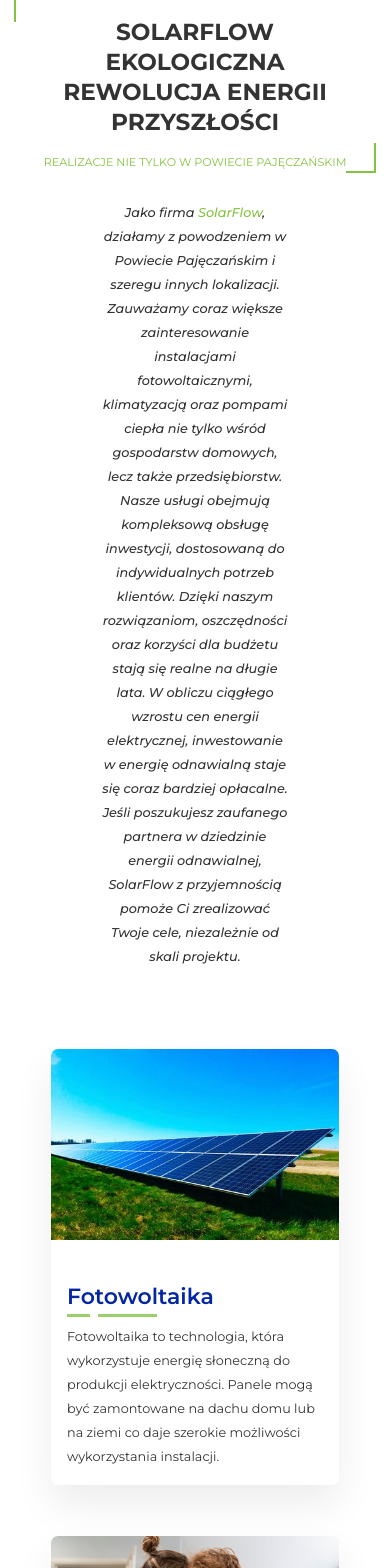
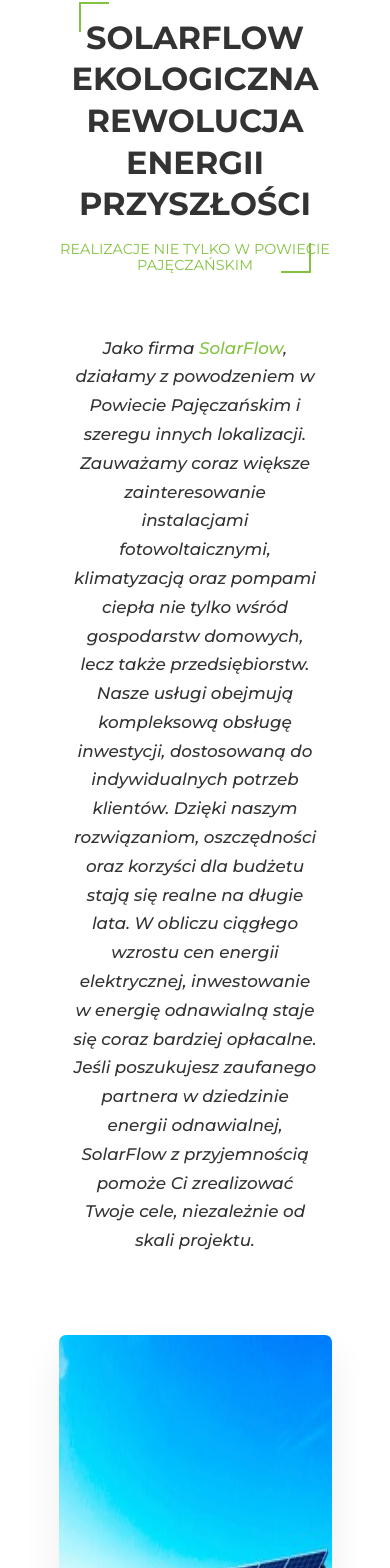
Before and after one commit to Rohhan415/SolarFlow, a React (Vite) app: page / in a window 390 px wide. Shown: the part 5262-6830 px from the top of the page. Built offline with nearby package versions, Linux system fonts and the light colour scheme.

Commit message:
Refactor: Updated CSS styles for responsiveness in FooterInformation, EnergySolutionsSection, and EnergySolutionsSection components

```diff
--- a/src/components/Footer/Footer.module.css
+++ b/src/components/Footer/Footer.module.css
@@ -107,3 +107,49 @@
 .footerInformationContactListBold {
   font-weight: 700;
 }
+
+@media (max-width: 64em) {
+  .footerFeatured {
+    flex-direction: column;
+    gap: 3rem;
+    font-size: 2.1rem;
+  }
+
+  .footerHighlight {
+    gap: 3rem;
+  }
+
+  .footerInformation {
+    grid-template-columns: repeat(2, 1fr);
+  }
+
+  .footerImage {
+    width: 40rem;
+    height: 30rem;
+  }
+
+  .footerInformationHeading {
+    font-size: 2.4rem;
+  }
+
+  .footerInformationList {
+    font-size: 2.1rem;
+  }
+  .footerInformationListButton {
+    margin-bottom: 1.6rem;
+  }
+
+  .footerInformationContactList {
+    font-size: 2.1rem;
+    gap: 2rem;
+  }
+
+  .footerInformationAddressHeader {
+    font-size: 2.2rem;
+  }
+
+  .footerInformationAddressList {
+    font-size: 2.1rem;
+    gap: 2rem;
+  }
+}
--- a/src/components/Footer/FooterInformation.tsx
+++ b/src/components/Footer/FooterInformation.tsx
@@ -6,6 +6,7 @@
   return (
     <div className={styles.footerInformation}>
       <img
+        className={styles.footerImage}
         loading="lazy"
         src={Logo}
         alt="Logo Firmy"
--- a/src/components/Sections/EnergySolutionsSection/EnergySolutionsSection.module.css
+++ b/src/components/Sections/EnergySolutionsSection/EnergySolutionsSection.module.css
@@ -17,6 +17,11 @@
 @media (max-width: 64em) {
   .energySolutions {
     grid-template-columns: repeat(1, 1fr);
-    max-width: 0;
+    max-width: 70%;
+  }
+
+  .imageContainer {
+    width: 100%;
+    height: 20rem;
   }
 }
--- a/src/components/Sections/EnergySolutionsSection/components/header.module.css
+++ b/src/components/Sections/EnergySolutionsSection/components/header.module.css
@@ -67,3 +67,35 @@
 .color {
   color: var(--pale-green);
 }
+
+@media (max-width: 64em) {
+  .moduleHeader {
+    font-size: 4rem;
+  }
+
+  .moduleHeaderWrapper:before {
+    top: -15px;
+    left: 40px;
+  }
+
+  .moduleHeaderWrapper:after {
+    right: 40px;
+  }
+
+  .moduleHeaderDescription {
+    font-size: 1.6rem;
+    line-height: 2.4rem;
+    width: 80%;
+  }
+
+  .moduleHeaderParagraph {
+    font-size: 1.8rem;
+    line-height: 2rem;
+  }
+
+  .moduleHeaderDescription {
+    margin-top: 4rem;
+    font-size: 2.1rem;
+    line-height: 3.6rem;
+  }
+}
--- a/src/components/Sections/EnergySolutionsSection/components/modal.module.css
+++ b/src/components/Sections/EnergySolutionsSection/components/modal.module.css
@@ -164,3 +164,44 @@
   right: -1%; /* Adjust as needed */
   border-width: 0 2px 2px 0;
 }
+
+@media (max-width: 90em) {
+  .modalDescription {
+    font-size: 1.5rem;
+  }
+}
+
+@media (max-width: 81em) {
+  .modalDescription {
+    font-size: 1.4rem;
+  }
+}
+
+@media (max-width: 77em) {
+  .popupContent {
+    height: 85%;
+  }
+
+  .modalDescription {
+    font-size: 1.9rem;
+  }
+}
+
+@media (max-width: 66em) {
+  .modalImage {
+    display: none;
+  }
+  .modalInformation {
+    margin: 6rem 6rem 0 6rem;
+  }
+
+  .modalDescription {
+    font-size: 2.1rem;
+  }
+}
+
+@media (max-width: 48em) {
+  .modalDescription {
+    font-size: 1.7rem;
+  }
+}
--- a/src/components/Sections/EnergySolutionsSection/components/solution.module.css
+++ b/src/components/Sections/EnergySolutionsSection/components/solution.module.css
@@ -102,3 +102,29 @@
   background-color: var(--pale-green);
   opacity: 0.8;
 }
+
+@media (max-width: 64em) {
+  .imageContainer {
+    width: 100%;
+    height: 65rem;
+  }
+
+  .solutionImage {
+    width: 100%;
+    height: 65rem;
+  }
+
+  .imageButton {
+    font-size: 3rem;
+  }
+
+  .solutionTitle {
+    font-size: 4.4rem;
+    padding-bottom: 1rem;
+  }
+
+  .solutionDescription {
+    margin: 3rem 0 3rem 0;
+    font-size: 2.1rem;
+  }
+}
--- a/src/components/Sections/EnergySolutionsSection/components/solutions.ts
+++ b/src/components/Sections/EnergySolutionsSection/components/solutions.ts
@@ -24,7 +24,7 @@
     imgSrc: img2,
     modalTitle: "Wartość Energii Fotowoltaicznej dla Zrównoważonej Przyszłości",
     modalDescription:
-      "Energia fotowoltaiczna stanowi kluczowy element w dążeniu do zrównoważonej przyszłości energetycznej. Dzięki wykorzystaniu promieniowania słonecznego do wytwarzania elektryczności, fotowoltaika oferuje szereg korzyści dla środowiska i społeczeństwa. Instalacja paneli fotowoltaicznych umożliwia nie tylko produkcję własnej, czystej energii, ale także redukcję emisji gazów cieplarnianych oraz zmniejszenie zależności od tradycyjnych źródeł energii. Ponadto, fotowoltaika może przynieść oszczędności finansowe poprzez zmniejszenie rachunków za energię elektryczną oraz dostępność różnych programów wsparcia finansowego dla instalatorów. Inwestycja w energię fotowoltaiczną to nie tylko krok w kierunku zrównoważonego rozwoju, ale również długoterminowa inwestycja w przyszłość naszej planety.",
+      "Energia fotowoltaiczna stanowi kluczowy element w dążeniu do zrównoważonej przyszłości energetycznej. Dzięki wykorzystaniu promieniowania słonecznego do wytwarzania elektryczności, fotowoltaika oferuje szereg korzyści dla środowiska i społeczeństwa. Instalacja paneli fotowoltaicznych umożliwia nie tylko produkcję własnej, czystej energii, ale także redukcję emisji gazów cieplarnianych oraz zmniejszenie zależności od tradycyjnych źródeł energii. Ponadto, fotowoltaika może przynieść oszczędności finansowe poprzez zmniejszenie rachunków za energię elektryczną oraz dostępność różnych programów wsparcia finansowego dla instalatorów.",
     modalImgSrc: img5,
   },
   {
@@ -36,7 +36,7 @@
     modalTitle:
       "Zalety i Wartość Pompy Ciepła dla Efektywności Energetycznej i Komfortu Termicznego",
     modalDescription:
-      "Pompa ciepła jest wartościowym rozwiązaniem z kilku powodów. Po pierwsze, przyczynia się do oszczędności energii poprzez wykorzystanie odnawialnych źródeł ciepła, takich jak powietrze, grunt czy woda, co przekłada się na mniejsze zużycie energii elektrycznej w porównaniu do tradycyjnych systemów grzewczych. Ponadto, mimo początkowych kosztów inwestycyjnych, pompy ciepła są ekonomiczne w eksploatacji, charakteryzując się niskimi kosztami użytkowania oraz długą żywotnością. Ich działanie przynosi również komfort cieplny mieszkańcom, zapewniając równomierne rozprowadzenie ciepła w pomieszczeniach i możliwość chłodzenia w okresie letnim. Dodatkowo, korzystanie z pomp ciepła przyczynia się do ochrony środowiska poprzez zmniejszenie emisji gazów cieplarnianych i zanieczyszczeń powietrza, co stanowi istotny krok w walce ze zmianami klimatycznymi. Wreszcie, nieuzależnienie od cen paliw kopalnych sprawia, że pompa ciepła stanowi stabilną i ekologiczną alternatywę dla tradycyjnych systemów grzewczych.",
+      "Pompa ciepła jest wartościowym rozwiązaniem z kilku powodów. Po pierwsze, przyczynia się do oszczędności energii poprzez wykorzystanie odnawialnych źródeł ciepła, takich jak powietrze, grunt czy woda, co przekłada się na mniejsze zużycie energii elektrycznej w porównaniu do tradycyjnych systemów grzewczych. Ponadto, mimo początkowych kosztów inwestycyjnych, pompy ciepła są ekonomiczne w eksploatacji, charakteryzując się niskimi kosztami użytkowania oraz długą żywotnością. Ich działanie przynosi również komfort cieplny mieszkańcom, zapewniając równomierne rozprowadzenie ciepła w pomieszczeniach i możliwość chłodzenia w okresie letnim. ",
     modalImgSrc: img12,
   },
   {
@@ -48,7 +48,7 @@
     modalTitle:
       "Korzyści i Wartość Klimatyzacji dla Komfortu i Efektywności Wnętrz",
     modalDescription:
-      "Klimatyzacja stanowi istotny element zapewniający komfort i wydajność energetyczną w dzisiejszych budynkach. Oprócz oczywistej funkcji chłodzenia w gorące dni, systemy klimatyzacyjne dostarczają optymalne warunki temperaturowe oraz poprawiają jakość powietrza dzięki zaawansowanym filtrom, które usuwają zanieczyszczenia i alergeny. Dzięki nowoczesnym technologiom, klimatyzatory są coraz bardziej energooszczędne, co przekłada się na mniejsze rachunki za energię i mniejsze obciążenie dla środowiska. Dodatkowo, klimatyzacja umożliwia kontrolę wilgotności powietrza, co jest istotne dla zapewnienia zdrowego i komfortowego środowiska. W miejscach pracy, komfortowe warunki klimatyczne mogą nawet poprawić produktywność pracowników. W związku z tym, inwestycja w klimatyzację może przynieść wiele korzyści, zarówno dla użytkowników, jak i dla środowiska.",
+      "Klimatyzacja stanowi istotny element zapewniający komfort i wydajność energetyczną w dzisiejszych budynkach. Oprócz oczywistej funkcji chłodzenia w gorące dni, systemy klimatyzacyjne dostarczają optymalne warunki temperaturowe oraz poprawiają jakość powietrza dzięki zaawansowanym filtrom, które usuwają zanieczyszczenia i alergeny. Dzięki nowoczesnym technologiom, klimatyzatory są coraz bardziej energooszczędne, co przekłada się na mniejsze rachunki za energię i mniejsze obciążenie dla środowiska. Dodatkowo, klimatyzacja umożliwia kontrolę wilgotności powietrza, co jest istotne dla zapewnienia zdrowego i komfortowego środowiska.",
     modalImgSrc: img6,
   },
 ];
```
